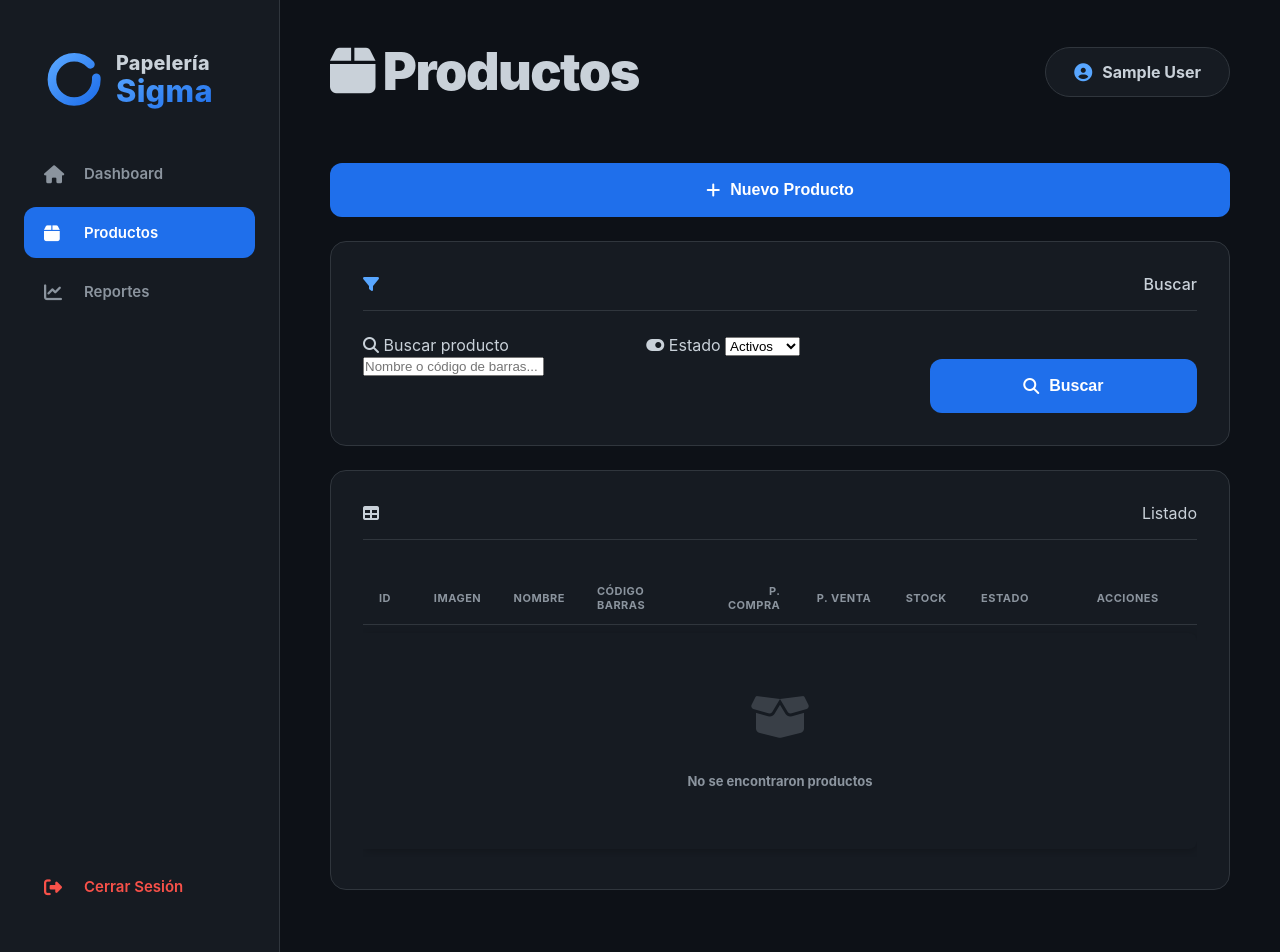
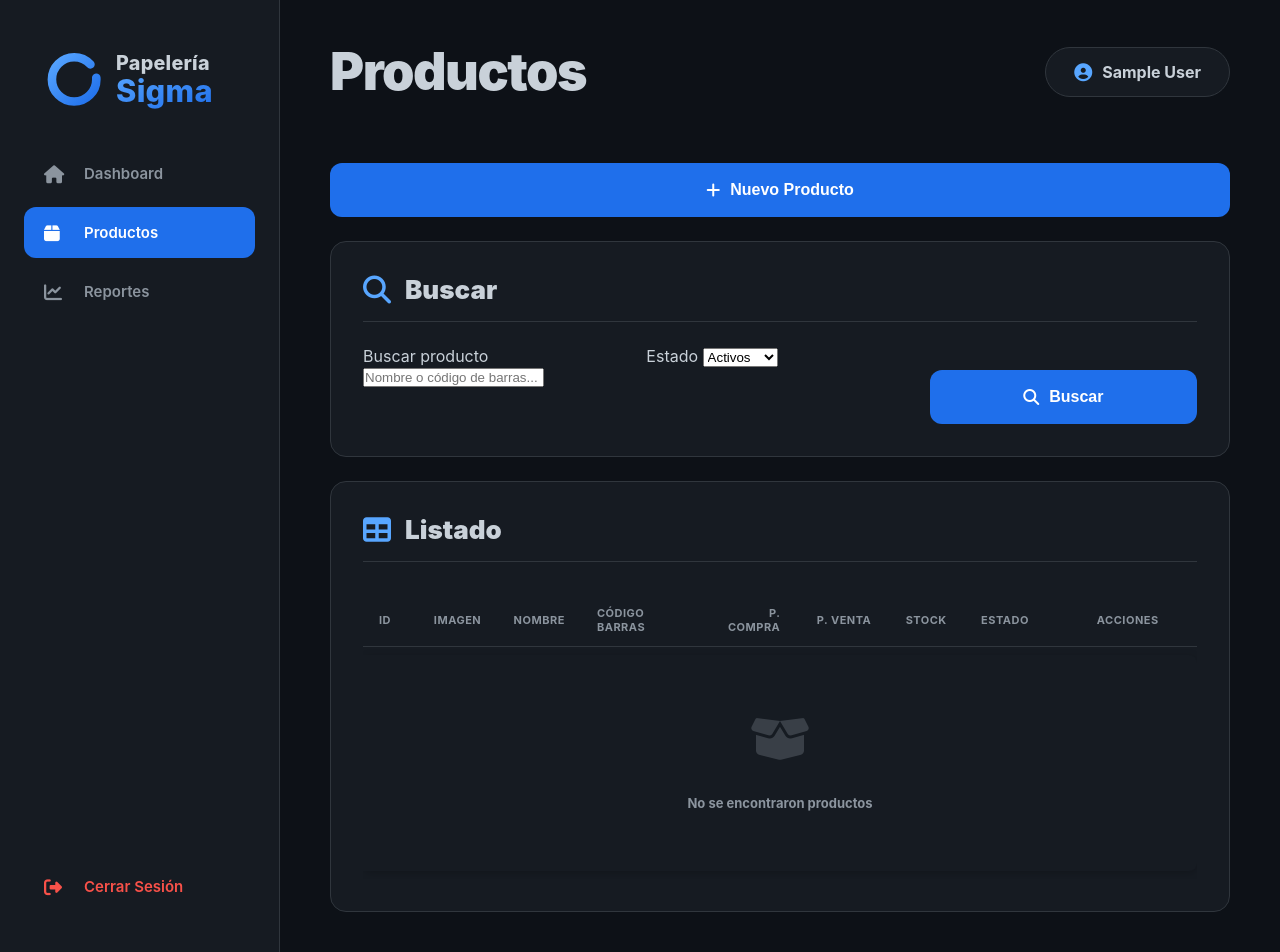
Before and after one commit to Alvaro-Calleros/papeleria-pos-sigma, a PHP site: page /productos.php in a window 1280 px wide. Run offline with PHP 8.4, Linux system fonts and the light colour scheme; the visitor is signed in with stand-in values (Sample User, id 1); data that the repository does not hold is empty.

Commit message:
corrección: Consistencia visual en productos.php con index.php
- Remover icono del título principal (page-title)
- Estandarizar estructura de card-header con h3.card-title
- Remover iconos de labels en formularios
- Aplicar mismos estilos y estructura que en el dashboard

```diff
--- a/productos.php
+++ b/productos.php
@@ -49,10 +49,7 @@ require_once 'includes/auth_admin.php';
                         <span id="userName"><?= htmlspecialchars($_SESSION['nombre']) ?></span>
                     </span>
                 </div>
-                <h1 class="page-title">
-                    <i class="fas fa-box"></i>
-                    Productos
-                </h1>
+                <h1 class="page-title">Productos</h1>
             </div>
 
             <div class="action-bar">
@@ -67,15 +64,16 @@ require_once 'includes/auth_admin.php';
 
             <!-- Búsqueda y filtros -->
             <div class="card" style="margin-bottom: 24px;">
-                <div class="card-header" style="display: flex; align-items: center; gap: 12px;">
-                    <i class="fas fa-filter" style="color: #58a6ff;"></i>
-                    <h3 style="margin: 0; font-size: 16px; font-weight: 500;">Buscar</h3>
+                <div class="card-header">
+                    <h3 class="card-title">
+                        <i class="fas fa-search"></i>
+                        Buscar
+                    </h3>
                 </div>
                 <div class="card-body">
                     <div style="display: grid; grid-template-columns: repeat(auto-fit, minmax(250px, 1fr)); gap: 16px;">
                         <div class="form-group">
                             <label for="searchInput" class="form-label">
-                                <i class="fas fa-search"></i>
                                 Buscar producto
                             </label>
                             <input type="text" class="form-control" id="searchInput"
@@ -83,7 +81,6 @@ require_once 'includes/auth_admin.php';
                         </div>
                         <div class="form-group">
                             <label for="filterActivo" class="form-label">
-                                <i class="fas fa-toggle-on"></i>
                                 Estado
                             </label>
                             <select class="form-control" id="filterActivo">
@@ -105,8 +102,10 @@ require_once 'includes/auth_admin.php';
             <!-- Tabla de productos -->
             <div class="card">
                 <div class="card-header">
-                    <i class="fas fa-table"></i>
-                    Listado
+                    <h3 class="card-title">
+                        <i class="fas fa-table"></i>
+                        Listado
+                    </h3>
                 </div>
                 <div class="card-body" style="padding: 0; overflow-x: auto;">
                     <table class="coach-table">
```
